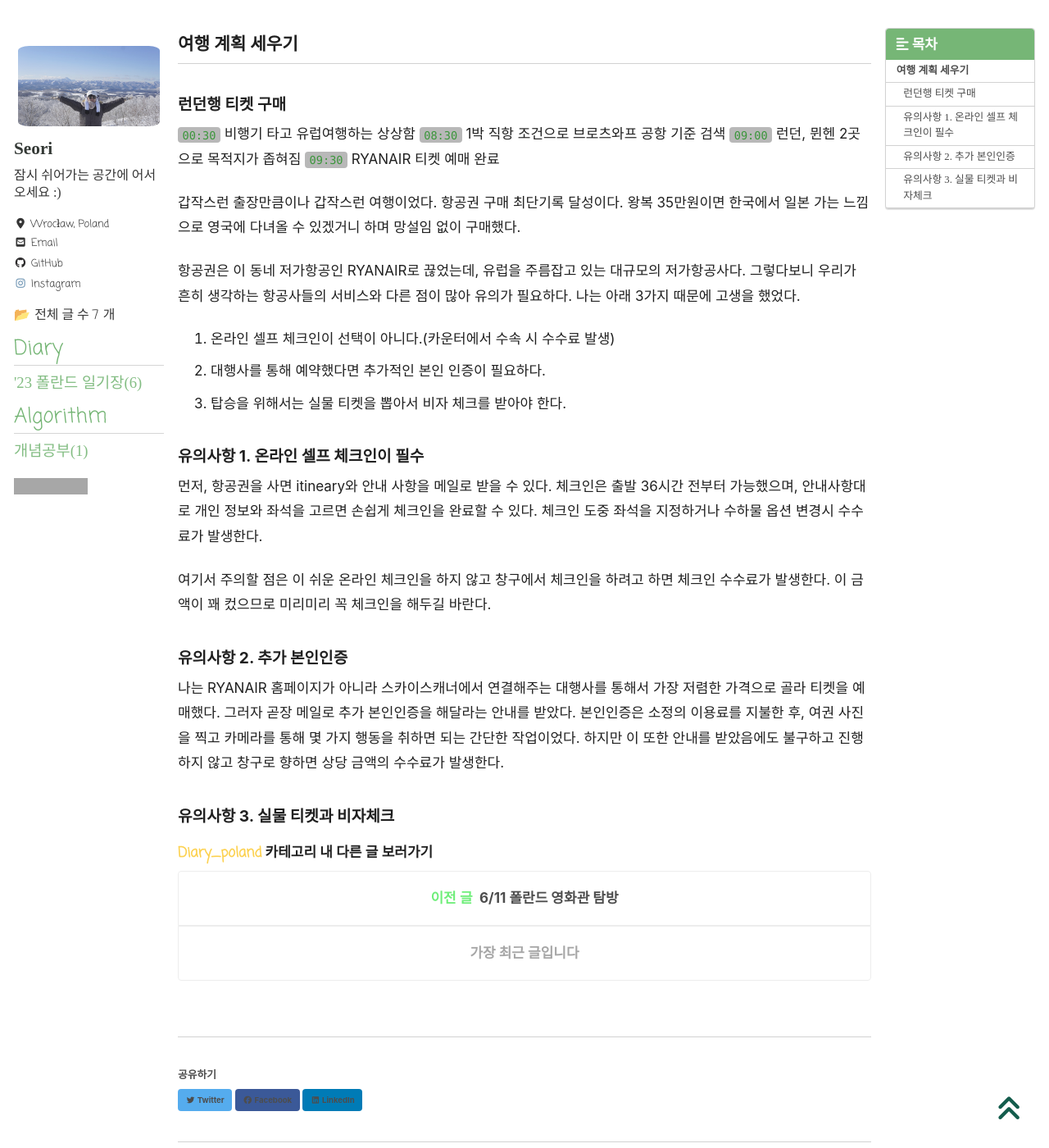
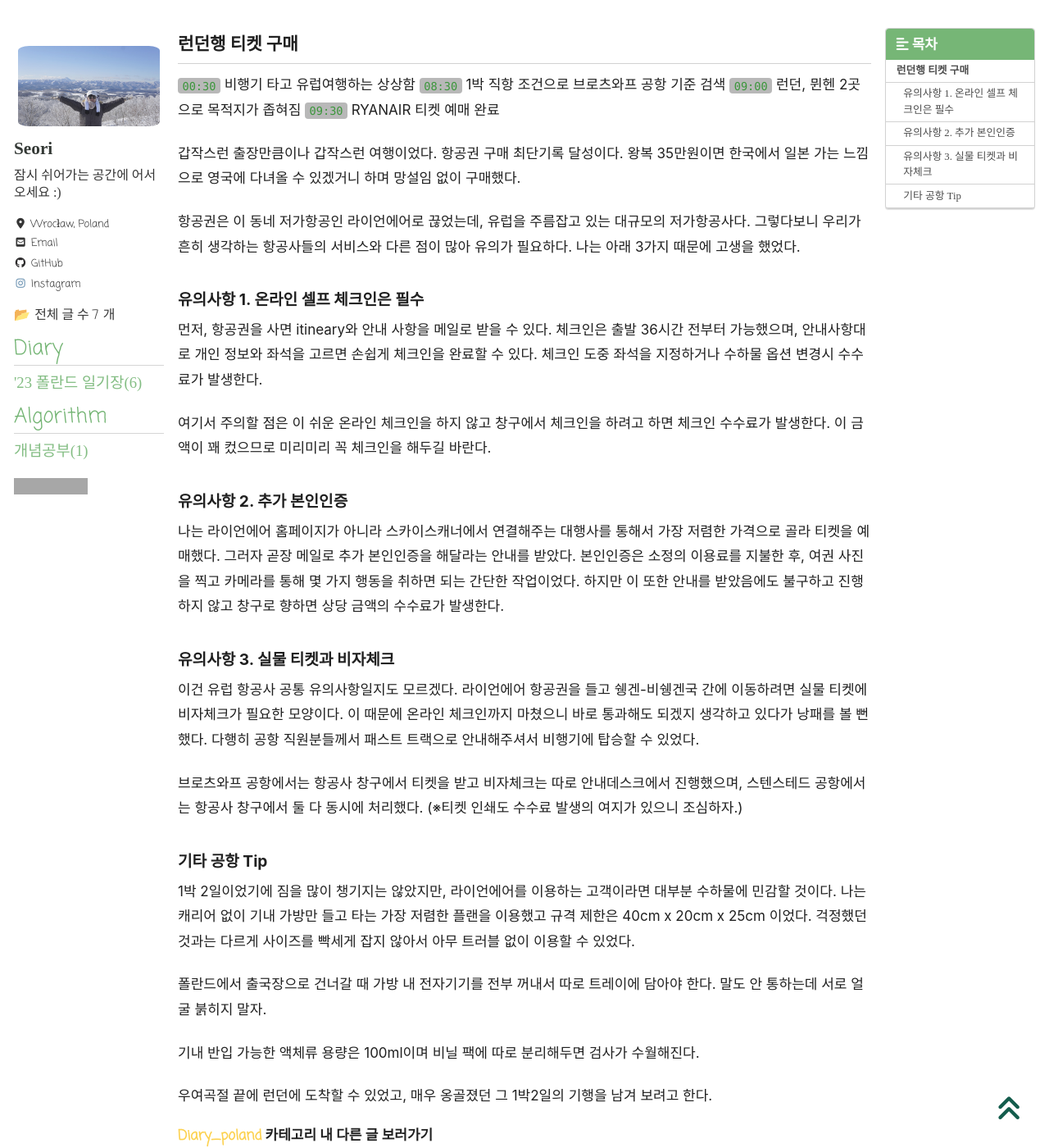
Before and after one commit to Seori15/Seori15.github.io, a Jekyll site: the page built from _posts/Diary/Poland/2023-06-17-1박2일 런던 기행.md, in a window 1280 px wide and 1400 px high, scrolled down 337 px. Shown: the whole window at 82% size. Built offline with Jekyll 4.4.1, drawn with Linux system fonts in a browser that asks for light colours; cached includes are drawn as plain includes; nearby versions of some CDN libraries; some web fonts are replaced; comment, search, counter and statistics services are not loaded; grey boxes are pictures that could not be loaded.

Commit message:
폴란드 일기 17일차 런던 기행 1편 작성

```diff
--- a/_posts/Diary/Poland/2023-06-17-1박2일 런던 기행.md
+++ b/_posts/Diary/Poland/2023-06-17-1박2일 런던 기행.md
@@ -11,16 +11,10 @@ toc: true
 toc_sticky: true
 
 date: 2023-06-17
-last_modified_at: 2023-06-19
+last_modified_at: 2023-06-20
 ---
 
-<!-- <p align="center">
-<img src="https://drive.google.com/uc?id=17Zy402H2JCDxJSQNGYdD3usmiGj_BG1C" width="45%">
-</p> -->
-
-## 여행 계획 세우기
-
-### 런던행 티켓 구매
+## 런던행 티켓 구매
 
 `00:30` 비행기 타고 유럽여행하는 상상함
 `08:30` 1박 직항 조건으로 브로츠와프 공항 기준 검색
@@ -29,13 +23,9 @@ last_modified_at: 2023-06-19
 
 갑작스런 출장만큼이나 갑작스런 여행이었다. 항공권 구매 최단기록 달성이다. 왕복 35만원이면 한국에서 일본 가는 느낌으로 영국에 다녀올 수 있겠거니 하며 망설임 없이 구매했다.
 
-항공권은 이 동네 저가항공인 RYANAIR로 끊었는데, 유럽을 주름잡고 있는 대규모의 저가항공사다. 그렇다보니 우리가 흔히 생각하는 항공사들의 서비스와 다른 점이 많아 유의가 필요하다. 나는 아래 3가지 때문에 고생을 했었다.
+항공권은 이 동네 저가항공인 라이언에어로 끊었는데, 유럽을 주름잡고 있는 대규모의 저가항공사다. 그렇다보니 우리가 흔히 생각하는 항공사들의 서비스와 다른 점이 많아 유의가 필요하다. 나는 아래 3가지 때문에 고생을 했었다.
 
-1. 온라인 셀프 체크인이 선택이 아니다.(카운터에서 수속 시 수수료 발생)
-2. 대행사를 통해 예약했다면 추가적인 본인 인증이 필요하다.
-3. 탑승을 위해서는 실물 티켓을 뽑아서 비자 체크를 받아야 한다.
-
-### 유의사항 1. 온라인 셀프 체크인이 필수
+### 유의사항 1. 온라인 셀프 체크인은 필수
 
 먼저, 항공권을 사면 itineary와 안내 사항을 메일로 받을 수 있다. 체크인은 출발 36시간 전부터 가능했으며, 안내사항대로 개인 정보와 좌석을 고르면 손쉽게 체크인을 완료할 수 있다. 체크인 도중 좌석을 지정하거나 수하물 옵션 변경시 수수료가 발생한다.
 
@@ -43,6 +33,24 @@ last_modified_at: 2023-06-19
 
 ### 유의사항 2. 추가 본인인증
 
-나는 RYANAIR 홈페이지가 아니라 스카이스캐너에서 연결해주는 대행사를 통해서 가장 저렴한 가격으로 골라 티켓을 예매했다. 그러자 곧장 메일로 추가 본인인증을 해달라는 안내를 받았다. 본인인증은 소정의 이용료를 지불한 후, 여권 사진을 찍고 카메라를 통해 몇 가지 행동을 취하면 되는 간단한 작업이었다. 하지만 이 또한 안내를 받았음에도 불구하고 진행하지 않고 창구로 향하면 상당 금액의 수수료가 발생한다.
+나는 라이언에어 홈페이지가 아니라 스카이스캐너에서 연결해주는 대행사를 통해서 가장 저렴한 가격으로 골라 티켓을 예매했다. 그러자 곧장 메일로 추가 본인인증을 해달라는 안내를 받았다. 본인인증은 소정의 이용료를 지불한 후, 여권 사진을 찍고 카메라를 통해 몇 가지 행동을 취하면 되는 간단한 작업이었다. 하지만 이 또한 안내를 받았음에도 불구하고 진행하지 않고 창구로 향하면 상당 금액의 수수료가 발생한다.
 
 ### 유의사항 3. 실물 티켓과 비자체크
+
+이건 유럽 항공사 공통 유의사항일지도 모르겠다. 라이언에어 항공권을 들고 쉥겐-비쉥겐국 간에 이동하려면 실물 티켓에 비자체크가 필요한 모양이다. 이 때문에 온라인 체크인까지 마쳤으니 바로 통과해도 되겠지 생각하고 있다가 낭패를 볼 뻔했다. 다행히 공항 직원분들께서 패스트 트랙으로 안내해주셔서 비행기에 탑승할 수 있었다.
+
+브로츠와프 공항에서는 항공사 창구에서 티켓을 받고 비자체크는 따로 안내데스크에서 진행했으며, 스텐스테드 공항에서는 항공사 창구에서 둘 다 동시에 처리했다. (※티켓 인쇄도 수수료 발생의 여지가 있으니 조심하자.)
+
+### 기타 공항 Tip
+
+1박 2일이었기에 짐을 많이 챙기지는 않았지만, 라이언에어를 이용하는 고객이라면 대부분 수하물에 민감할 것이다. 나는 캐리어 없이 기내 가방만 들고 타는 가장 저렴한 플랜을 이용했고 규격 제한은 40cm x 20cm x 25cm 이었다. 걱정했던 것과는 다르게 사이즈를 빡세게 잡지 않아서 아무 트러블 없이 이용할 수 있었다.
+
+폴란드에서 출국장으로 건너갈 때 가방 내 전자기기를 전부 꺼내서 따로 트레이에 담아야 한다. 말도 안 통하는데 서로 얼굴 붉히지 말자.
+
+기내 반입 가능한 액체류 용량은 100ml이며 비닐 팩에 따로 분리해두면 검사가 수월해진다.
+
+<!-- <p align="center">
+<img src="https://drive.google.com/uc?id=17Zy402H2JCDxJSQNGYdD3usmiGj_BG1C" width="45%">
+</p> -->
+
+우여곡절 끝에 런던에 도착할 수 있었고, 매우 옹골졌던 그 1박2일의 기행을 남겨 보려고 한다.
```
